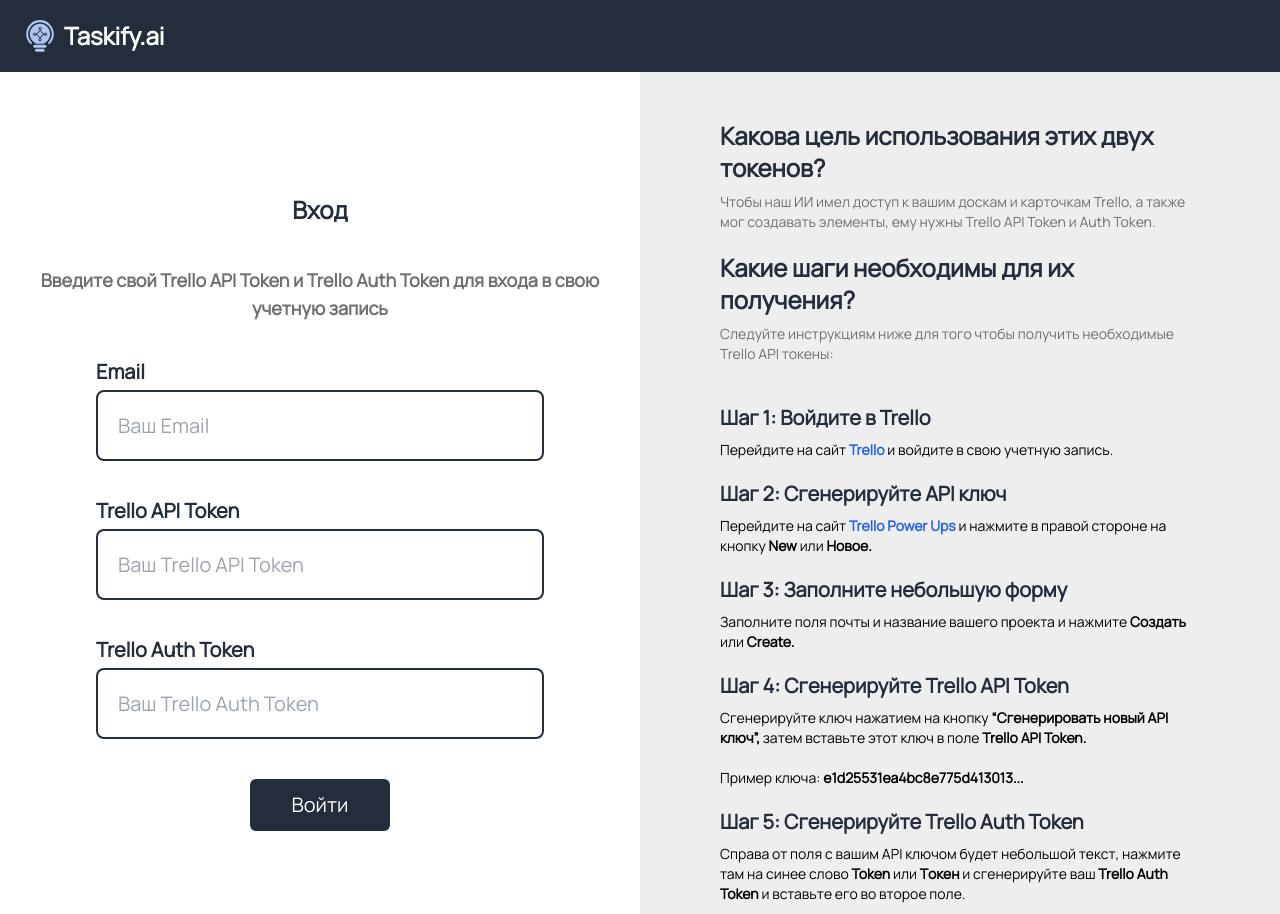
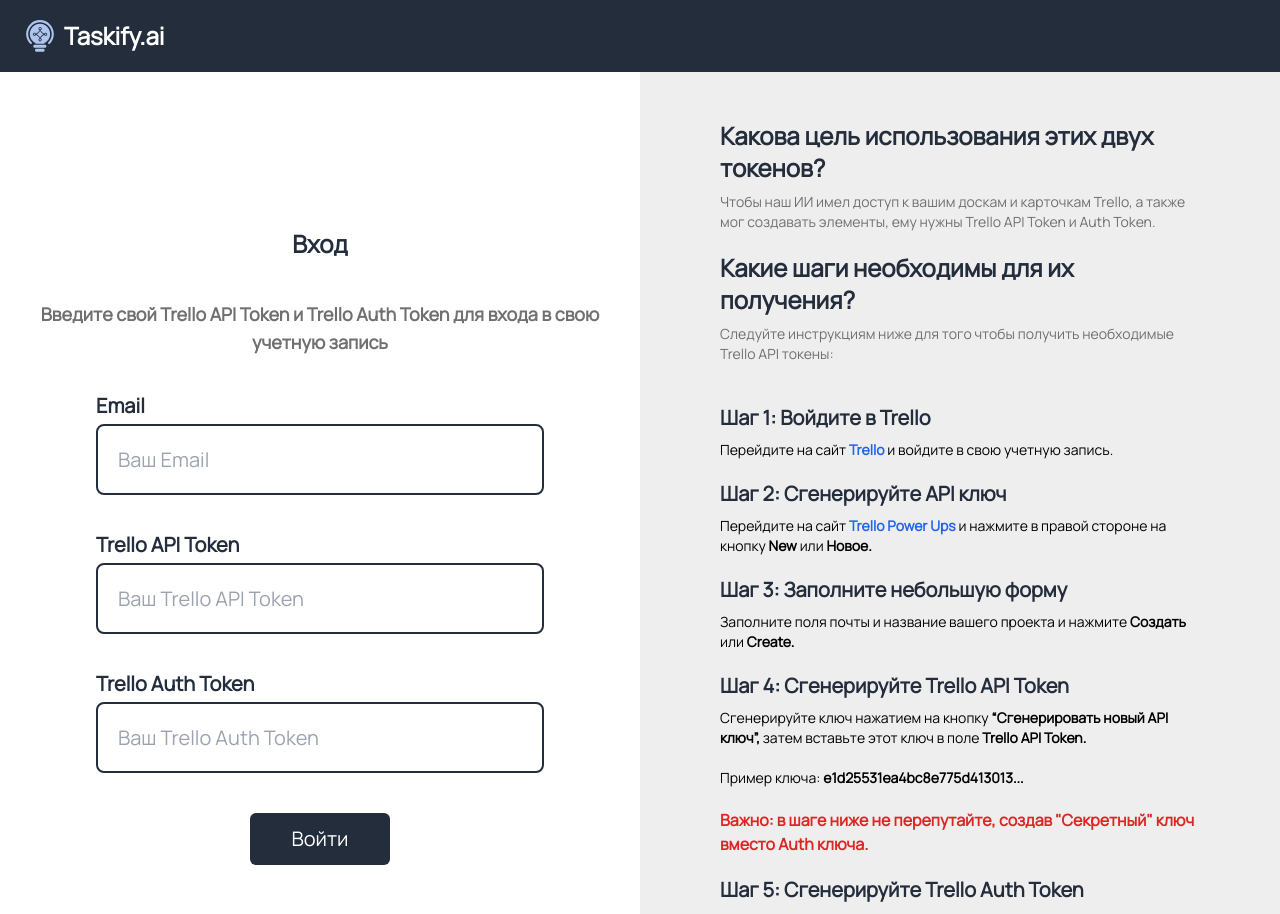
Before and after one commit to Madikensky/nf-pm-ai, a Next.js app in the folder frontend/: page /login in a window 1280 px wide. Shown: the top 914 px of the page. Built offline with nearby package versions, Linux system fonts and the light colour scheme.

Commit message:
feat: update text on right login

```diff
--- a/frontend/src/app/components/LoginRight.tsx
+++ b/frontend/src/app/components/LoginRight.tsx
@@ -72,15 +72,28 @@
               color: '',
               weight: '600',
             },
+            { content: '<br>' },
+            { content: '<br>' },
+            {
+              content:
+                'Важно: в шаге ниже не перепутайте, создав "Секретный" ключ вместо Auth ключа.',
+            },
           ]}
         />
         <LoginRightSubHeading
-          title="Шаг 5: Сгенерируйте Trello Auth Token  "
+          title="Шаг 5: Сгенерируйте Trello Auth Token"
           subtitle={[
+            // {
+            //   content:
+            //     'Важно: не перепутайте, создав "Секретный" ключ вместо Auth ключа.',
+            // },
+            // { content: '<br>' },
+            // { content: '<br>' },
             {
               content:
                 'Справа от поля с вашим API ключом будет небольшой текст, нажмите там на cинее слово ',
             },
+
             {
               content: 'Token ',
               weight: '600',
--- a/frontend/src/app/components/LoginRightSubHeading.tsx
+++ b/frontend/src/app/components/LoginRightSubHeading.tsx
@@ -42,6 +42,11 @@
                 </Link>
               }
             </span>
+          ) : str.content ===
+            'Важно: в шаге ниже не перепутайте, создав "Секретный" ключ вместо Auth ключа.' ? (
+            <span key={idx} className="text-red-600 font-semibold text-base">
+              {str.content}
+            </span>
           ) : (
             <span
               key={idx}
```
